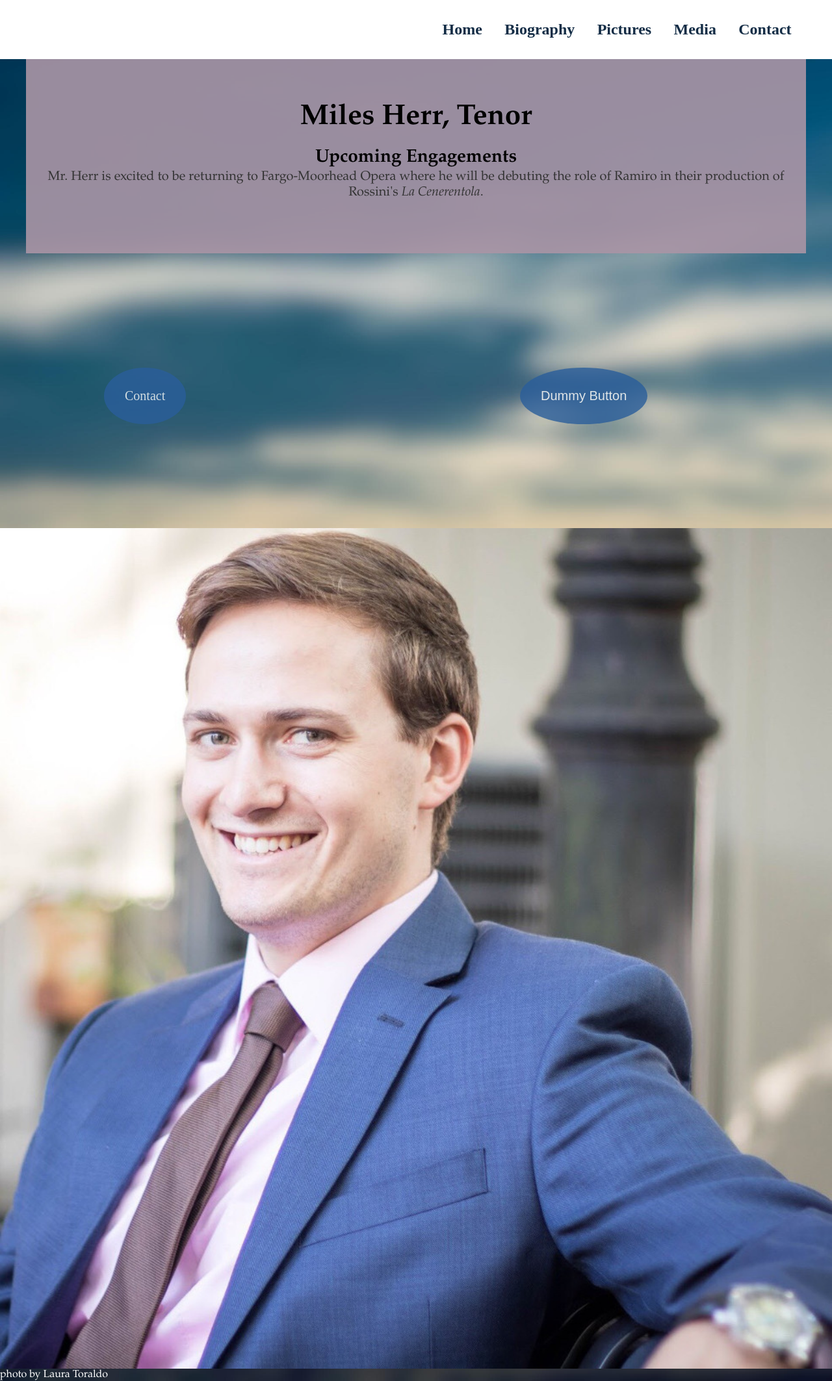
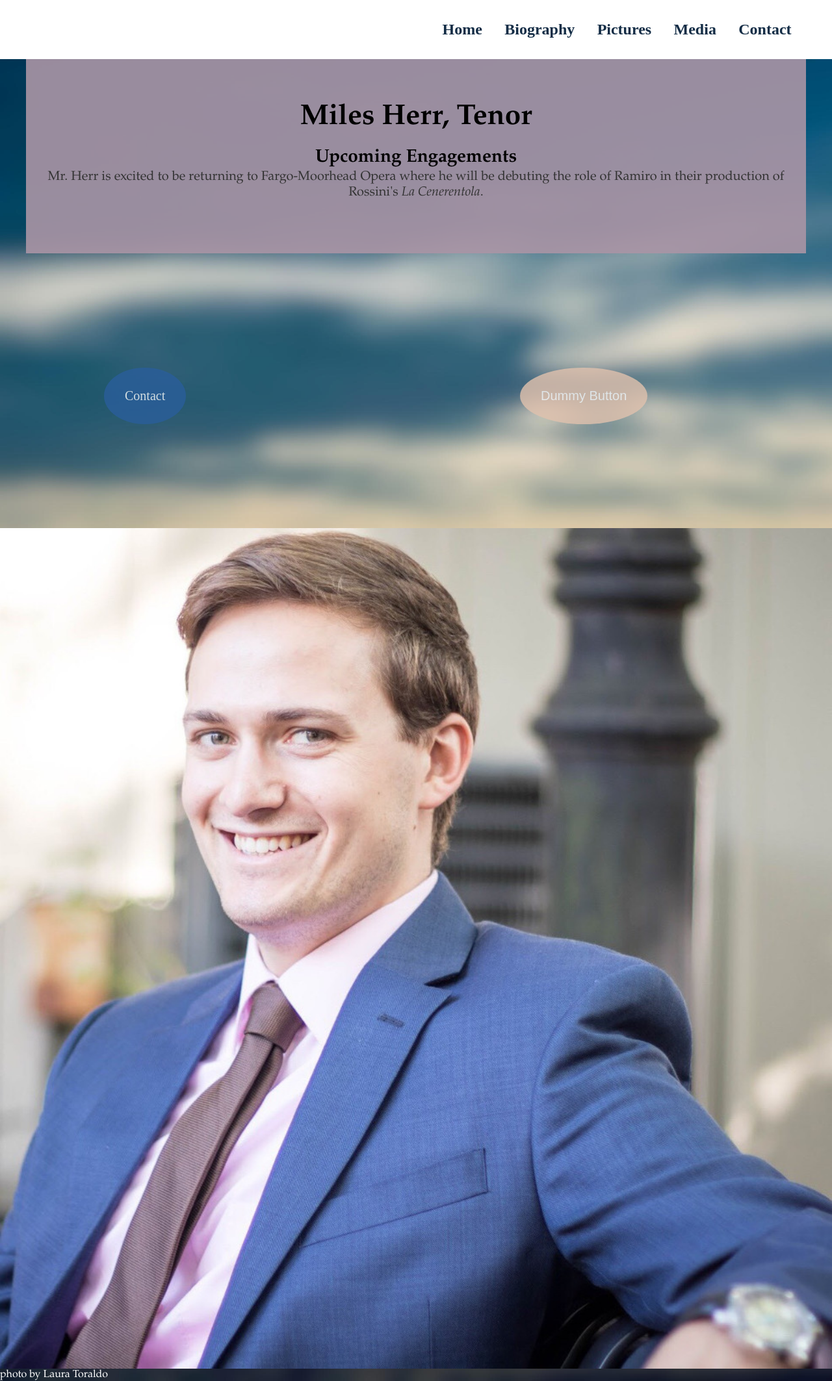
Before and after one commit to leemlb06pmi/leemlb06pmi.github.io, a Jekyll site: the page built from index.html, in a window 1280 px wide. Shown: the whole page at 65% size. Built offline with Jekyll 4.4.1, drawn with Linux system fonts in a browser that asks for light colours.

Commit message:
Update index.html

```diff
--- a/index.html
+++ b/index.html
@@ -17,7 +17,7 @@ title: Miles Herr, Tenor
 					<a href="mailto:miles@finexus.com" class="button b1">Contact</a>
 				</div>
 				<div class="column mini">
-					<button class="button b1">Dummy Button</button>
+					<button class="button b2">Dummy Button</button>
 				</div>
 			</div>
 		</div>
```
